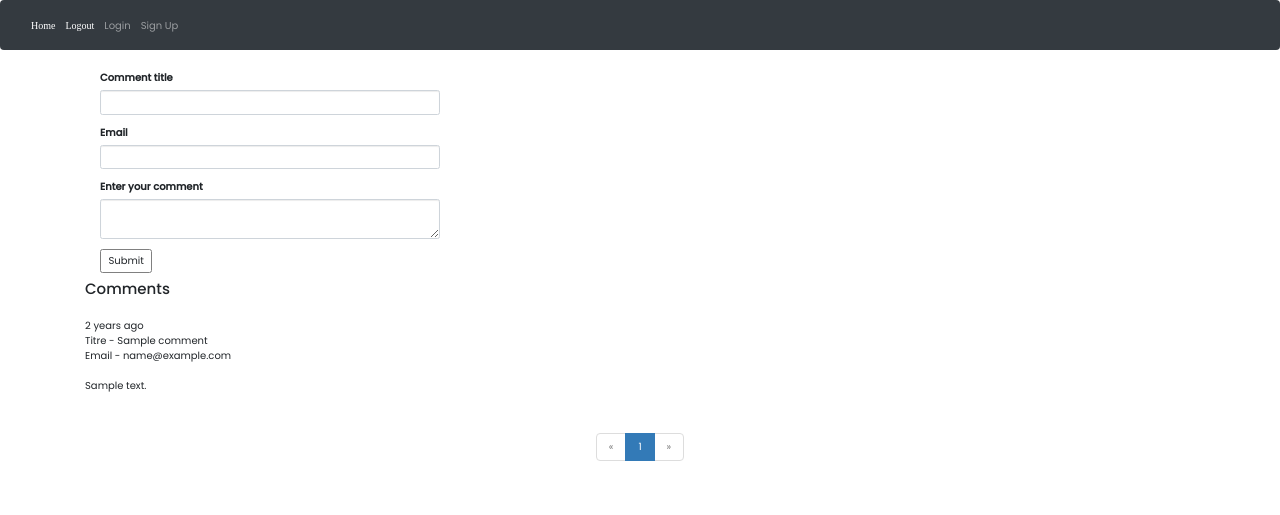
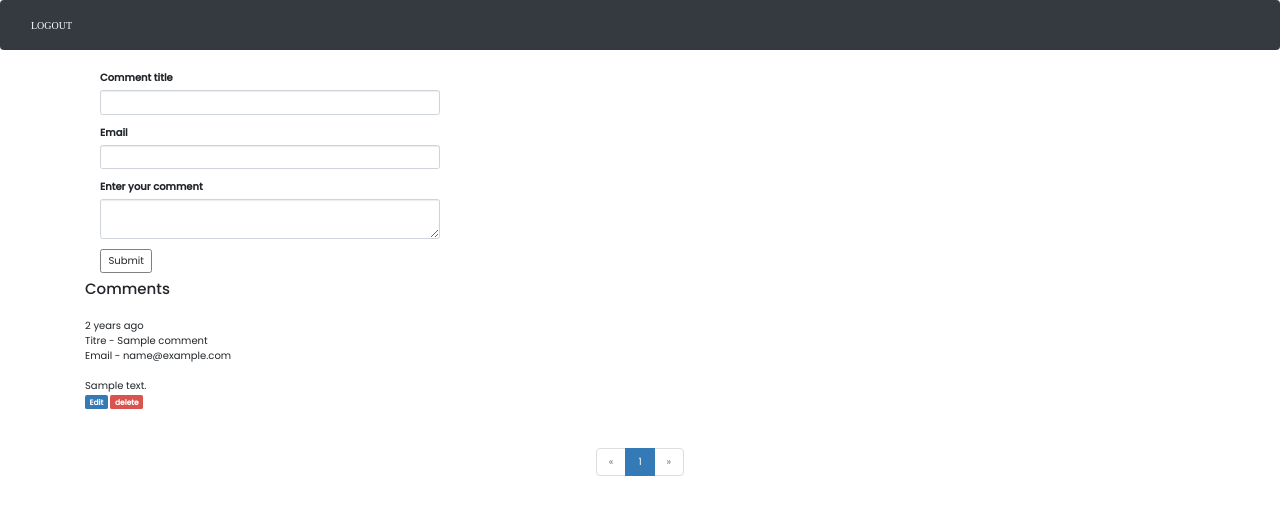
Before and after one commit to Sagalle/flask, a Flask app: a page that uses website/templates/base.html in a window 1280 px wide. Shown: the top 515 px of the page. Run offline with Flask 2, Linux system fonts and the light colour scheme; a user stored in the database is signed in; tables that the repository leaves empty hold one stand-in row (values such as "Sample post"); some libraries are stand-ins or nearby versions.

Commit message:
Almost ready

```diff
--- a/api/__init__.py
+++ b/api/__init__.py
@@ -0,0 +1 @@
+# api configurations
--- a/website/models.py
+++ b/website/models.py
@@ -34,6 +34,12 @@ class User(db.Model, UserMixin):
     member_since = db.Column(db.DateTime(), default=datetime.utcnow)
     last_seen = db.Column(db.DateTime(), default=datetime.utcnow)
     avatar_hash = db.Column(db.String(32))
+
+    def set_password(self, password):
+        self.password_hash = generate_password_hash(password)
+
+    def check_password(self, password):
+        return check_password_hash(self.password_hash, password)
 
     def gravatar(self, size=100, default='identicon', rating='g'):
         url = 'https://secure.gravatar.com/avatar'
--- a/website/static/home.css
+++ b/website/static/home.css
@@ -10,10 +10,10 @@ body{
     margin: 0;
     }
 
-#home, #logout{
+#home, #logout, #login{
 color:#fff;
-font-weight:1.8rem;
-font-family:bold;
+font-weight:2rem;
+font-family:bolder;
 }
 
 #pag1{
@@ -116,8 +116,15 @@ resize: none;
 display:flex;
 flex-direction: column;
 justify-content: space-between;
-height:70px;
+height:50px;
 width:40px;
-margin-left: 50px;
-border: 1px solid red;
 }
+
+#edit{
+margin-left: 8px;
+border-radius:15px;
+}
+#del{
+border-radius:20px;
+cursor:pointer;
+}
--- a/website/static/index.js
+++ b/website/static/index.js
@@ -1,17 +1,8 @@
 
-function asd(a)
-{
-    if(a==1)
-        document.getElementById("asd").style.display="none";
-    else
-        document.getElementById("asd").style.display="block";
-}
-
-
-function deletePost(noteId) {
-  fetch("delete-post", {
+function deleteUser(userId) {
+  fetch("delete-user", {
     method: "POST",
-    body: JSON.stringify({ noteId: noteId }),
+    body: JSON.stringify({ userId: userId }),
   }).then((_res) => {
     window.location.href = "/";
   });
--- a/website/templates/base.html
+++ b/website/templates/base.html
@@ -31,12 +31,12 @@
           </button>
           <div class="collapse navbar-collapse" id="navbar">
             <div class="navbar-nav">
-
-              <a class="nav-item nav-link" id="home" href="{{ url_for('.home') }}">Home</a>
-              <a class="nav-item nav-link" id="logout" href="{{ url_for('.logout') }}">Logout</a>
-
-              <a class="nav-item nav-link" id="login" href="{{ url_for('.login') }}">Login</a>
-              <a class="nav-item nav-link" id="signUp" href="#">Sign Up</a>
+                {% if current_user.is_authenticated %}
+                <a class="nav-item nav-link" id="logout" href="{{ url_for('.logout') }}">LOGOUT</a>
+                {% else %}
+                <a class="nav-item nav-link" id="home" href="{{ url_for('.home') }}">HOME</a>
+                <a class="nav-item nav-link" id="login" href="{{ url_for('.login') }}">LOGIN</a>
+                {% endif %}
             </div>
           </div>
         </nav>
--- a/website/templates/comment.html
+++ b/website/templates/comment.html
@@ -22,6 +22,14 @@
                 {{ comment.body | safe }}
             </div>
         </div>
+         <div class="comment-footer">
+             <a href="{{ url_for('.edit_comment', id=comment.id) }}">
+                 <span class="label label-primary">Edit</span>
+             </a>
+             <a href="#">
+                 <span class="label label-danger" onClick="#">delete</span>
+             </a>
+         </div>
     </div>
     {% endfor %}
 </div>
--- a/website/templates/home.html
+++ b/website/templates/home.html
@@ -48,10 +48,10 @@
                 </div>
                 <div id="edit-delete">
                     <a href="#">
-                        <span class="label label-primary">Edit</span>
+                        <span id="edit" class="label label-primary">Edit</span>
                     </a>
-                    <a href="#">
-                        <span class="label label-danger">Delete</span>
+                    <a onclick="deleteUser({{user.id}})">
+                        <span id="del" class="label label-danger">Delete</span>
                     </a>
                 </div>
             </div><br>
--- a/website/views.py
+++ b/website/views.py
@@ -9,7 +9,6 @@ from werkzeug.utils import redirect
 from .forms import LoginForm, EditProfileForm, PostForm, AddUserForm, CommentForm, TodoForm
 from .models import User, Photo, Post, Comment, Todo, Album
 from . import db
-import json
 
 views = Blueprint('views', __name__)
 
@@ -55,32 +54,13 @@ def login():
     form = LoginForm()
     if form.validate_on_submit():
         user = User.query.filter_by(email=form.email.data.lower()).first()
-        if user is not None:  # and check_password_hash(user.password_hash, form.password.data):
+        if user is None and not user.check_password(form.password.data): # or
+            flash('Invalid email or password.', 'danger')
+        else:
             login_user(user, form.remember_me.data)
-            flash('Logged in successfully!', category='success')
+            flash('Logged in successfully!', 'success')
             return redirect(url_for('.user_profile', username=user.username))
-        flash('Invalid email or password.', category='error')
     return render_template('login.html', form=form, user=current_user)
-
-
-@views.route('post', methods=['GET', 'POST'])
-def post():
-    posts = Post.query.filter_by().all()
-    form = PostForm()
-    if form.validate_on_submit():
-        post = Post(title=form.title.data,
-                    body=form.body.data,
-                    author=current_user._get_current_object())
-        db.session.add(post)
-        db.session.commit()
-        return redirect(url_for('.post'))
-    page = request.args.get('page', 1, type=int)
-    pagination = Post.query.order_by(Post.date.desc()).paginate(
-        page, per_page=10,
-        error_out=False)
-    items_ = pagination.items
-    return render_template('post.html', form=form, posts=posts, items_=items_,
-                           pagination=pagination)
 
 
 @views.route('edit-post/<int:id>', methods=['GET', 'POST'])
@@ -93,14 +73,15 @@ def edit_post(id):
         post.body = form.body.data
         db.session.add(post)
         db.session.commit()
-        flash('The post has been updated successfully')
-        return redirect(url_for('.post'))
+        flash('The post has been updated successfully', 'success')
+        return redirect(url_for('.user_profile', username=current_user.username))
     form.title.data = post.title
     form.body.data = post.body
     return render_template('edit_post.html', form=form)
 
 
 @views.route('comment/<username>', methods=['GET', 'POST'])
+@login_required
 def comment(username):
     user = User.query.filter_by(username=username).first_or_404()
     comments = Comment.query.filter_by().all()
@@ -120,7 +101,7 @@ def comment(username):
         error_out=False)
     items = pagination.items
     return render_template('comment.html', user=user, form=form,
-                           comments=comments, items=items, post=post, pagination=pagination)
+                           comments=comments, items=items, pagination=pagination)
 
 
 @views.route('logout')
@@ -152,9 +133,36 @@ def user_profile(username):
                            pagination=pagination)
 
 
-@views.route('delete-user', methods=['GET, POST'])
-def delete_user():
-    return render_template('delete_user.html')
+@views.route('delete-user/<int:id>', methods=['GET', 'POST'])
+@login_required
+def delete_user(id):
+    user = User.query.get(id)
+    if request.method == 'POST':
+        db.session.delete(user)
+        db.session.commit()
+        flash('User was deleted successfully', 'success')
+        return redirect(url_for('.home'))
+    return jsonify({})
+
+
+@views.route('edit-comment/<int:id>', methods=['GET', 'POST'])
+@login_required
+def edit_comment(id):
+    comment = Comment.query.get_or_404(id)
+    form = CommentForm()
+    if form.validate_on_submit():
+        comment.name = form.name.data
+        comment.email = form.email.data
+        comment.body = form.body.data
+        db.session.add(comment)
+        db.session.commit()
+        flash('The comment has been updated successfully', 'success')
+        return redirect(url_for('.comment', username=current_user.username))
+    form.name.data = comment.name
+    form.email.data = comment.email
+    form.body.data = comment.body
+    return render_template('edit_comment.html', form=form)
+
 
 
 @views.route('album', methods=['GET', 'POST'])
@@ -194,7 +202,7 @@ def edit_profile():
         current_user.company_bs = form.company_bs.data
         db.session.add(current_user._get_current_object())
         db.session.commit()
-        flash('Your profile has been update!')
+        flash('Your profile has been update!', 'success')
         return redirect(url_for('.user_profile', username=current_user.username))
     form.name.data = current_user.name
     form.username.data = current_user.username
@@ -206,16 +214,15 @@ def edit_profile():
 
 @views.route('edit-post', methods=['GET', 'POST'])
 @login_required
-def delete_post():
-    post = json.loads(request.data)
-    postId = post['postId']
-    post = Post.query.get(postId)
-    if post:
-        if post.userId == current_user.id:
-            db.session.delete(post)
-            db.session.commit()
+def delete_post(id):
+    post = Post.query.get(id)
+    if request.method == 'POST':
+        db.session.delete(post)
+        db.session.commit()
+        flash('Post was deleted successfully', 'success')
+        return redirect(url_for('.user_profile', username=current_user.username))
+    return jsonify({})
 
-    return jsonify({})
 
 
 @views.route('add-user', methods=['GET', 'POST'])
@@ -241,7 +248,7 @@ def add_user():
         )
         db.session.add(user)
         db.session.commit()
-        flash('User added succesfully!')
+        flash('User added succesfully!', 'success')
         return redirect(url_for('.home'))
     return render_template('add_user.html', form=form)
 
```
Also changed, not shown: website/templates/edit_comment.html (added, +16 -0 lines), package-lock.json (added), 1 other file.
